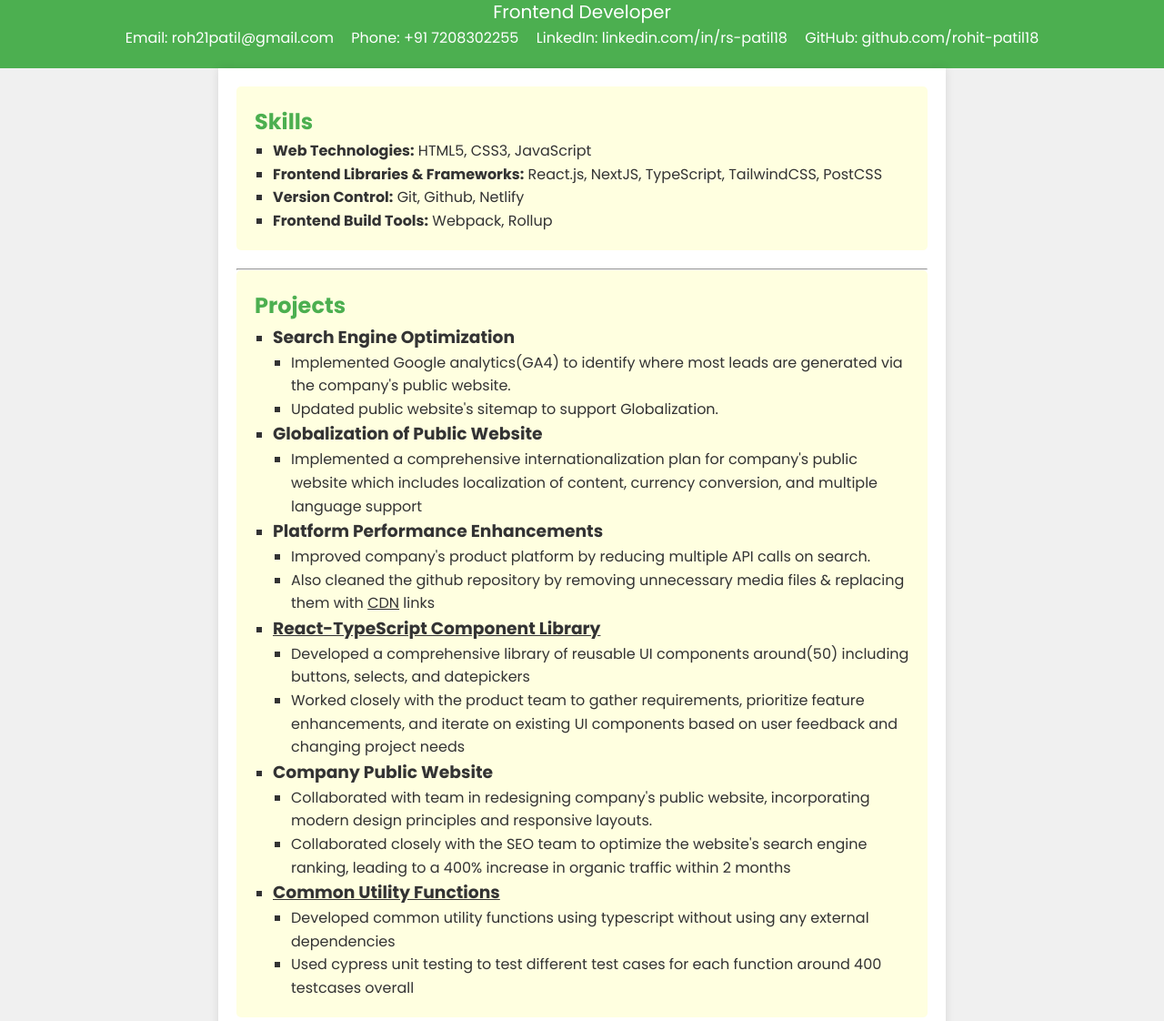
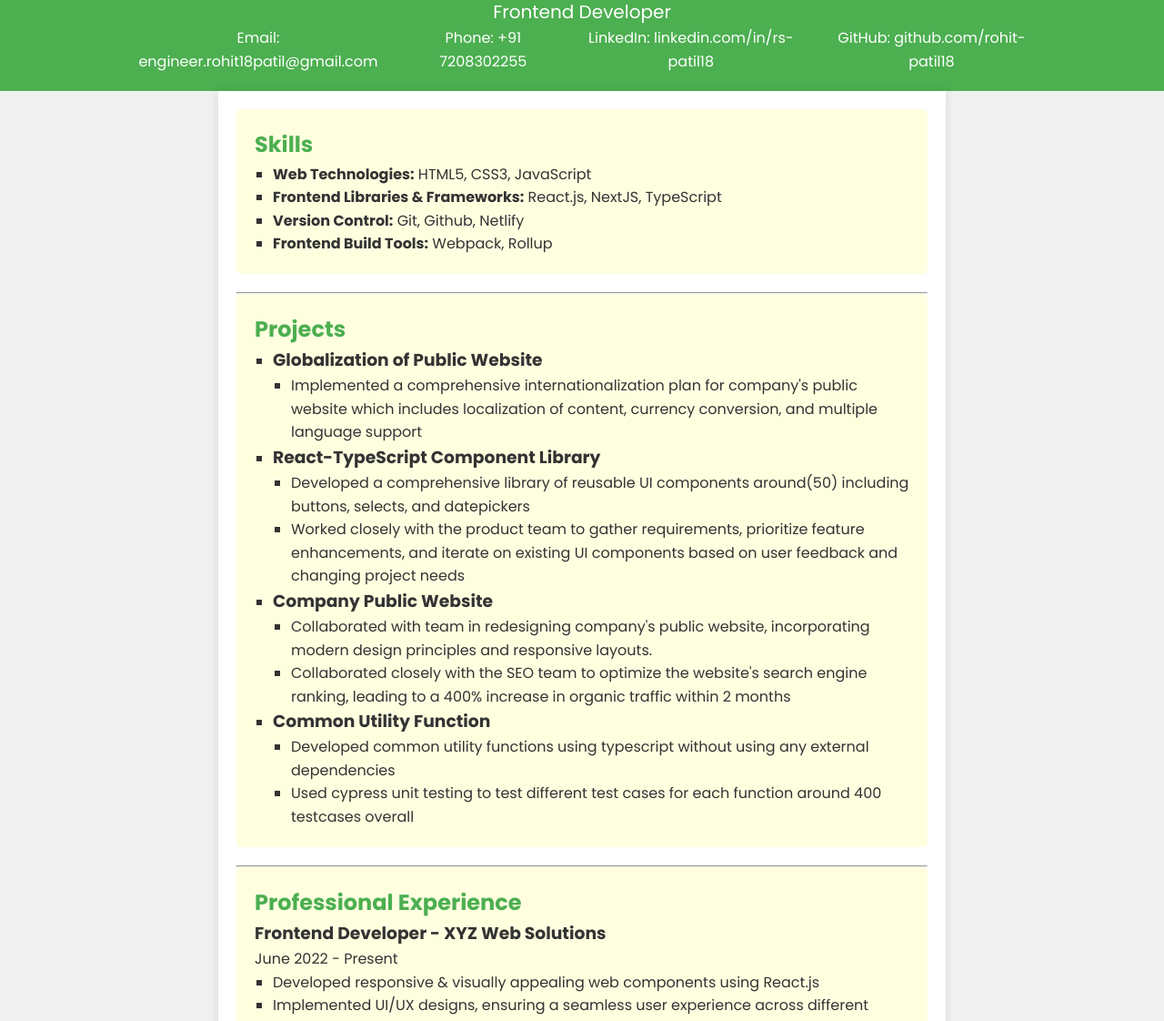
Before and after one commit to rohit-patil18/sample-resume, a plain HTML site: page index.html in a window 1280 px wide. Shown: the part 87-1209 px from the top of the page at 91% size. Drawn offline with Linux system fonts and the light colour scheme.

Commit message:
reverting changes

```diff
--- a/index.html
+++ b/index.html
@@ -14,7 +14,7 @@
         <h1>Rohit Patil</h1>
         <p>Frontend Developer</p>
         <div class="header-description">
-            <p>Email: <a href="mailto:roh21patil@gmail.com">roh21patil@gmail.com</a></p>
+            <p>Email: <a href="mailto:engineer.rohit18patil@gmail.com">engineer.rohit18patil@gmail.com</a></p>
             <p>Phone: +91 7208302255</p>
             <p>
                 LinkedIn:
@@ -37,7 +37,7 @@
                 </li>
                 <li>
                     <strong>Frontend Libraries & Frameworks:</strong>
-                    React.js, NextJS, TypeScript, TailwindCSS, PostCSS
+                    React.js, NextJS, TypeScript
                 </li>
                 <li>
                     <strong>Version Control:</strong> Git, Github, Netlify
@@ -54,27 +54,13 @@
             <h2>Projects</h2>
             <ul>
                 <li>
-                    <h3>Search Engine Optimization</h3>
-                    <ul>
-                        <li>Implemented Google analytics(GA4) to identify where most leads are generated via the company's public website.</li>
-                        <li>Updated public website's sitemap to support Globalization.</li>
-                    </ul>
-                </li>
-                <li>
                     <h3>Globalization of Public Website</h3>
                     <ul>
                         <li>Implemented a comprehensive internationalization plan for company&apos;s public website which includes localization of content, currency conversion, and multiple language support</li>
                     </ul>
                 </li>
                 <li>
-                    <h3>Platform Performance Enhancements</h3>
-                    <ul>
-                        <li>Improved company's product platform by reducing multiple API calls on search.</li>
-                        <li>Also cleaned the github repository by removing unnecessary media files & replacing them with <a href="https://www.cloudflare.com/en-gb/learning/cdn/what-is-a-cdn/">CDN</a> links</li>
-                    </ul>
-                </li>
-                <li>
-                    <h3><a href="https://docs.cogoport.io/components">React-TypeScript Component Library</a></h3>
+                    <h3>React-TypeScript Component Library</h3>
                     <ul>
                         <li>Developed a comprehensive library of reusable UI components around(50) including buttons, selects, and
                             datepickers</li>
@@ -89,7 +75,7 @@
                     </ul>
                 </li>
                 <li>
-                    <h3><a href="https://docs.cogoport.io/utils">Common Utility Functions</a></h3>
+                    <h3>Common Utility Function</h3>
                     <ul>
                         <li>Developed common utility functions using typescript without using any external dependencies</li>
                         <li>Used cypress unit testing to test different test cases for each function around 400 testcases overall</li>
@@ -104,8 +90,8 @@
             <h2>Professional Experience</h2>
 
             <article id="current-job">
-                <h3>Cogoport Pvt. Ltd.</h3>
-                <p>SDE 1, June 2022 - Present</p>
+                <h3>Frontend Developer - XYZ Web Solutions</h3>
+                <p>June 2022 - Present</p>
                 <ul>
                     <li>
                         Developed responsive & visually appealing web components using React.js
--- a/style.css
+++ b/style.css
@@ -76,10 +76,6 @@ section ul {
     margin-left: 20px;
 }
 
-section a {
-    color: #333;
-}
-
 footer {
     text-align: center;
     padding: 20px 0;
```
